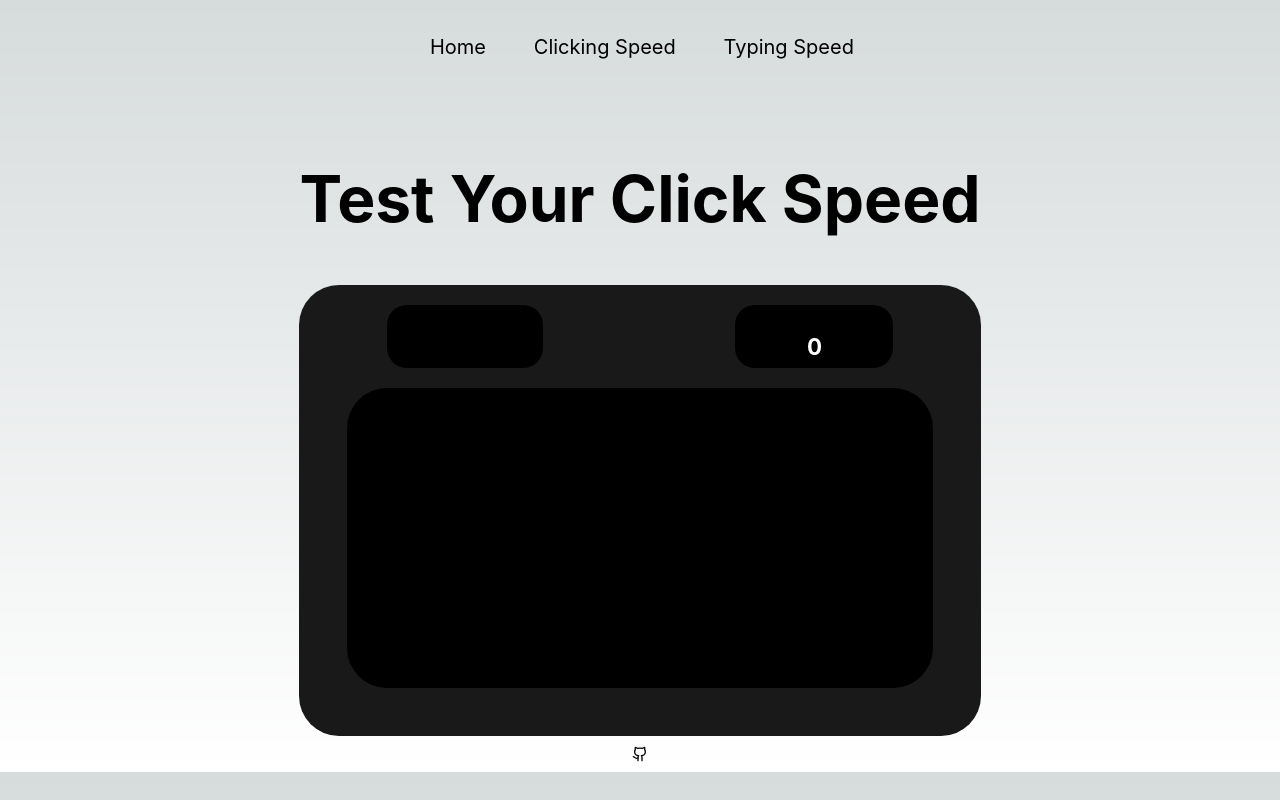
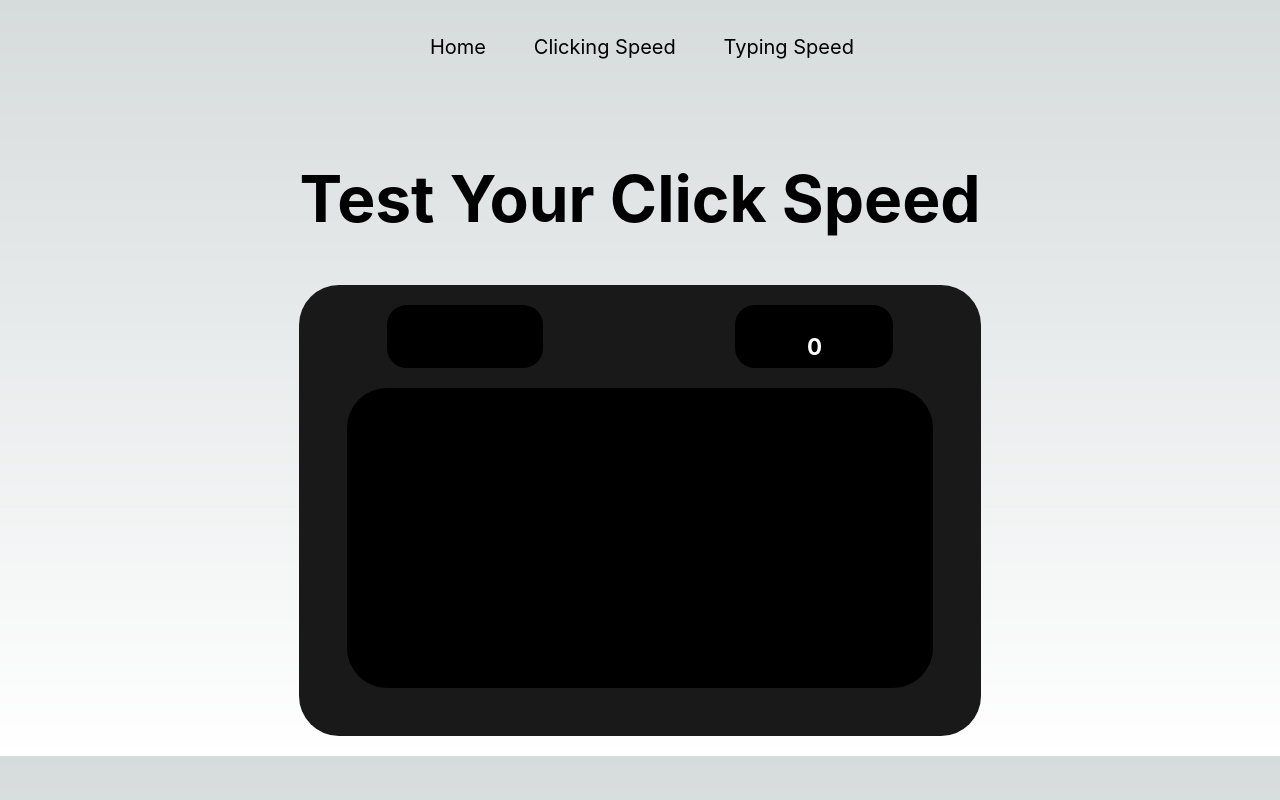
Before and after one commit to advayc/gorilla-speed, a Next.js app: page /clicks in a window 1280 px wide. Built offline with nearby package versions, Linux system fonts and the light colour scheme.

Commit message:
Remove unused import in footer component

```diff
--- a/components/footer.jsx
+++ b/components/footer.jsx
@@ -1,10 +1,8 @@
 import React from "react";
-import { LuGithub } from "react-icons/lu";
 
 const Footer = () => {
   return (
     <div className="footer-container">
-    <LuGithub />
     </div>
   );
 };
```
